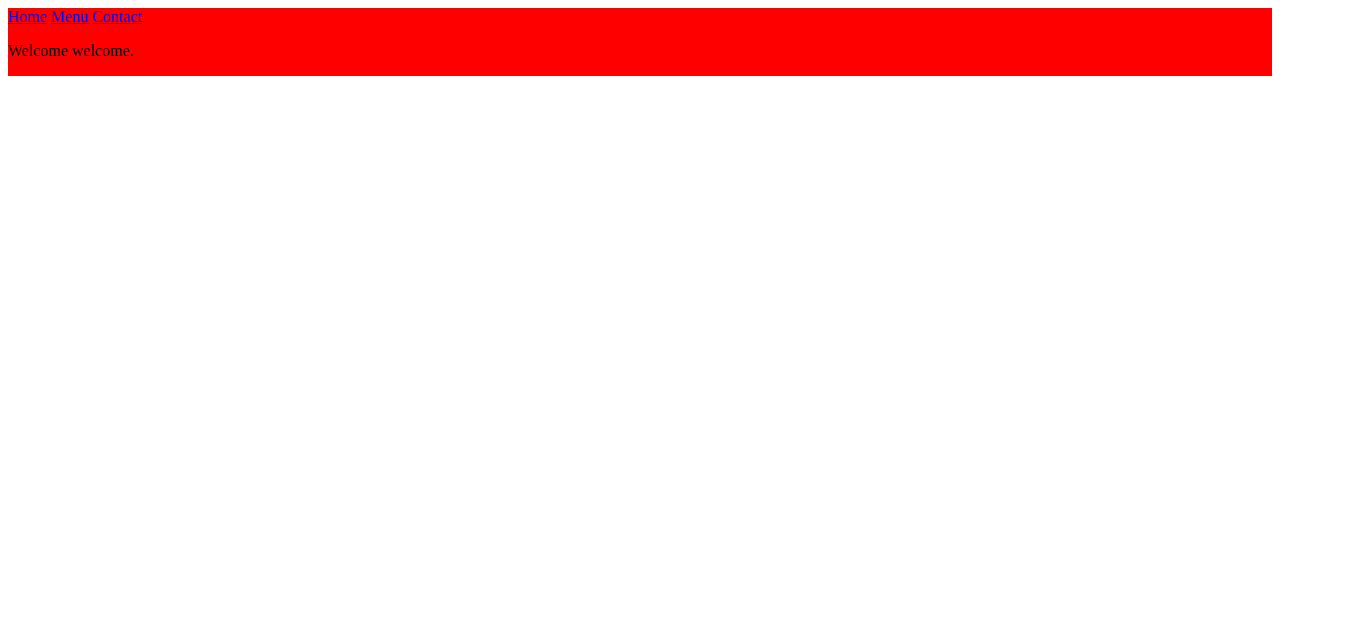
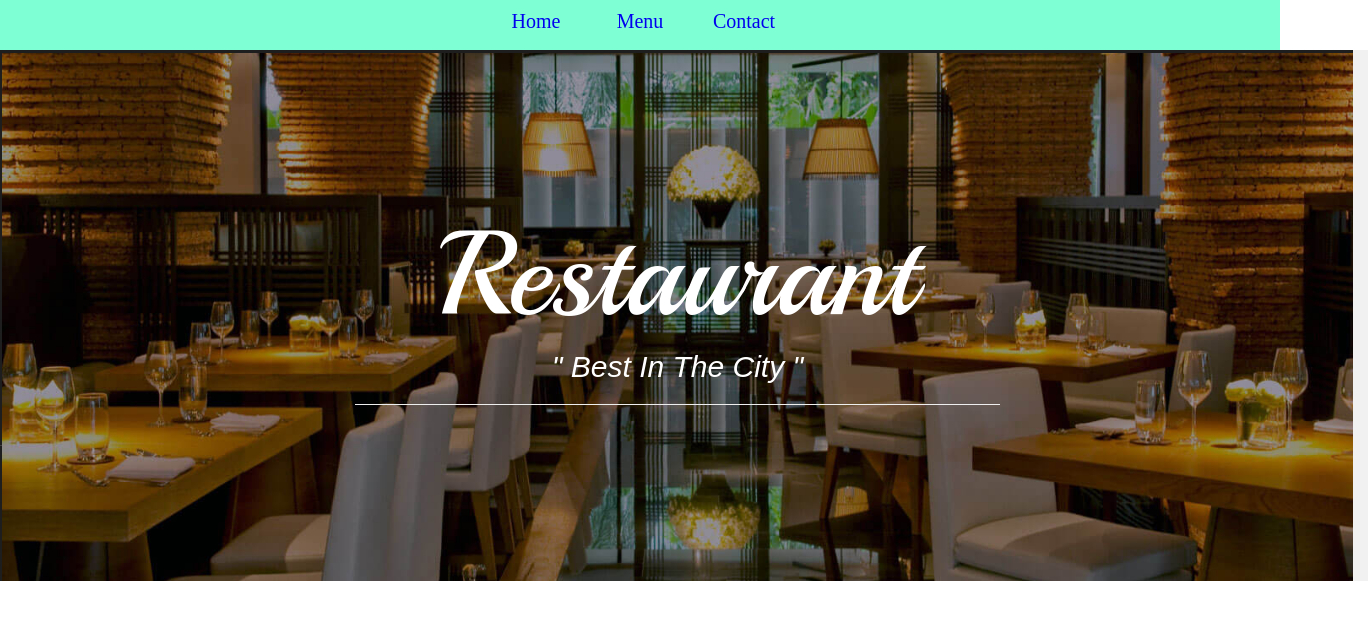
Before and after one commit to tzvaita/restaurant-page, a website built with webpack: page dist/index.html in a window 1280 px wide. Shown: the whole page, 1368 px wide, since content can reach past the window. Built offline with nearby package versions, Linux system fonts and the light colour scheme.

Commit message:
Done home and contact page

```diff
--- a/src/header.js
+++ b/src/header.js
@@ -1,11 +1,12 @@
 const header = () => {
   const headerdiv = document.createElement('header');
   const navbar = document.createElement('nav');
+  navbar.className = 'navi';
   const navdiv = document.createElement('div');
-    navdiv.innerHTML = `
-                        <a id="home" href="#">Home</a>
-                        <a id="menu" href="#">Menu</a>
-                        <a id="contact" href="#">Contact</a>`;
+  navdiv.className = 'navconti';
+    navdiv.innerHTML =    `<a id="home" href="#">Home</a>
+                          <a id="menu" href="#">Menu</a>
+                          <a id="contact" href="#">Contact</a>`;
     navbar.appendChild(navdiv)
     headerdiv.appendChild(navbar);
     document.body.appendChild(headerdiv);
--- a/src/home.js
+++ b/src/home.js
@@ -1,9 +1,12 @@
+import Pic from './rest.png';
+
 const landingpage = () => {
   const homecontainer = document.createElement('div');
   homecontainer.id = 'homecont'
-  const pageText = document.createElement('p');
-  pageText.innerHTML = "Welcome welcome.";
-  homecontainer.appendChild(pageText);
+  const image = document.createElement('img');
+  image.className = 'homepic';
+  image.src = Pic;
+  homecontainer.appendChild(image);
 
   return homecontainer;
 }
--- a/src/index.js
+++ b/src/index.js
@@ -14,18 +14,27 @@ const showHome = () => {
   document.getElementById('homecont').style.display = 'grid';
   document.getElementById('contactcont').style.display = 'none';
   document.getElementById('menucont').style.display = 'none';
+  document.getElementById('home').style.backgroundColor = 'red';
+  document.getElementById('menu').style.backgroundColor = 'transparent';
+  document.getElementById('contact').style.backgroundColor = 'transparent';
 }
 
 const showMenu = () => {
   document.getElementById('homecont').style.display = 'none';
   document.getElementById('contactcont').style.display = 'none';
   document.getElementById('menucont').style.display = 'grid';
+  document.getElementById('menu').style.backgroundColor = 'yellow';
+  document.getElementById('home').style.backgroundColor = 'transparent';
+  document.getElementById('contact').style.backgroundColor = 'transparent';
 }
 
 const showContact = () => {
   document.getElementById('homecont').style.display = 'none';
   document.getElementById('contactcont').style.display = 'grid';
   document.getElementById('menucont').style.display = 'none';
+  document.getElementById('contact').style.backgroundColor = 'antiquewhite';
+  document.getElementById('home').style.backgroundColor = 'transparent';
+  document.getElementById('menu').style.backgroundColor = 'transparent';
 }
 
 const display = () => {
--- a/src/menu.js
+++ b/src/menu.js
@@ -1,9 +1,11 @@
+import Img from './menu.jpg';
+
 const menuListing = () => {
   const menuContainer = document.createElement('div');
   menuContainer.id = 'menucont';
-  const pageText = document.createElement('p');
-  pageText.innerHTML = "We have a plethora of dishes from where you can select different courses.";
-  menuContainer.appendChild(pageText);
+  const image = document.createElement('img');
+  image.src = Img;
+  menuContainer.appendChild(image);
 
   return menuContainer;
 }
--- a/src/style.css
+++ b/src/style.css
@@ -1,3 +1,35 @@
-#content {
-  background-color: red;
+body {
+  margin: 0;
+  padding: 0;
+  height: 100%
 }
+
+#homecontainer {
+  width: 100%;
+  height: 100%;
+}
+
+.navi {
+  width: 100%;
+  height: 50px;
+  background-color: aquamarine;
+}
+
+.navconti {
+  text-align: center;
+}
+
+a {
+  display: inline-block;
+  width: 100px;
+  height: 35px;
+  margin-top: 10px;
+  border-radius: 10px;
+  font-size: 20px;
+  text-decoration: none;
+}
+
+#menucont img {
+  width: 100%;
+
+}
```
Also changed, not shown: dist/29d22c7593af2b28e475f743d18889f3.png (added), dist/71df05b36f41251dd1c9a0b2798bf8da.jpg (added), dist/b2bb8b3215403a357a827987c098aee2.png (added), dist/main.js, src/menu.jpg (added), src/rest.png (added), src/restaurant2.png (added).
